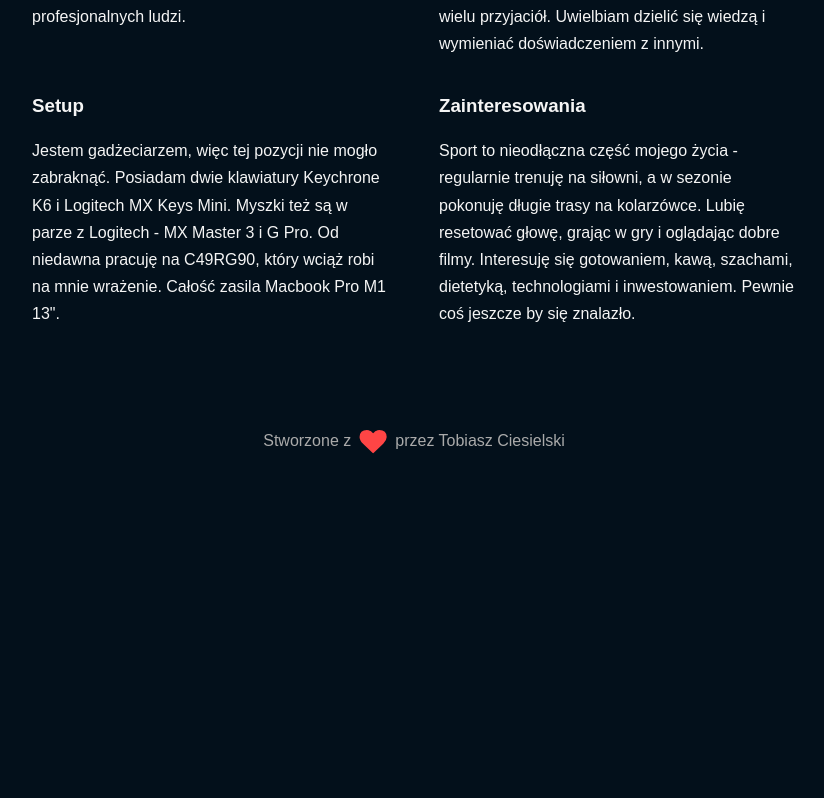
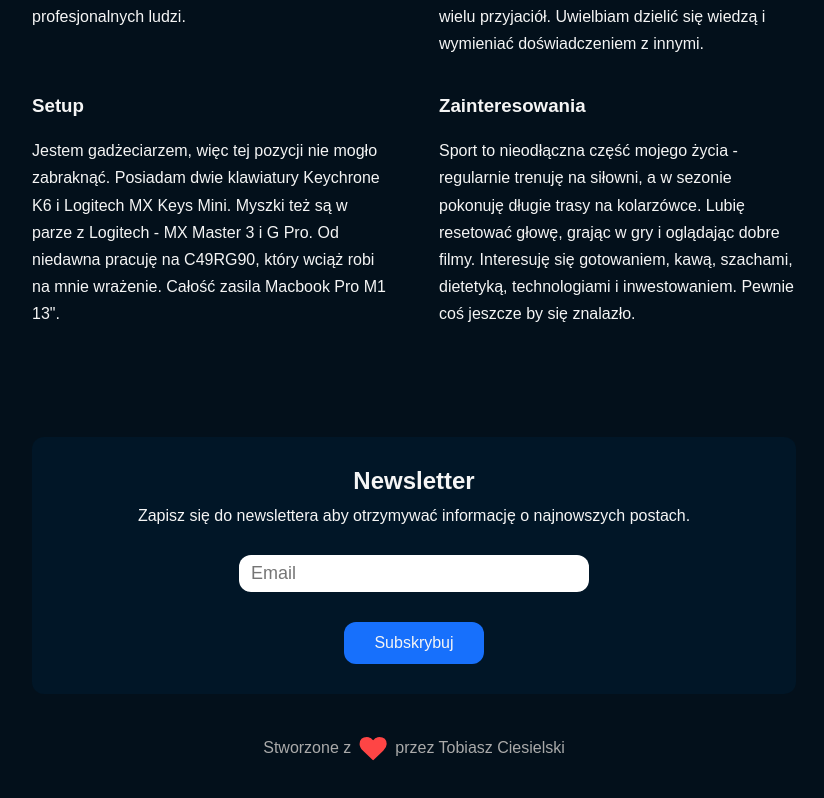
Before and after one commit to tobiaszciesielski/tciesielski.pl, a Next.js app: page /about in a window 1280 px wide. Shown: the part 1188-1986 px from the top of the page, without its empty margins (226-1050 px from the left). Before the commit the page ends 1683 px from the top, so only its background shows below. Built offline with nearby package versions, Linux system fonts and the light colour scheme.

Commit message:
Mailchimp wip

```diff
--- a/components/Footer/footer.module.scss
+++ b/components/Footer/footer.module.scss
@@ -2,8 +2,7 @@
 
 .footer {
   color: $light-white-2;
-  margin-top: $size-7;
-  padding: $size-7 0;
+  margin-bottom: $size-8;
   display: flex;
   gap: $size-3;
   align-items: center;
--- a/components/Layout/Layout.tsx
+++ b/components/Layout/Layout.tsx
@@ -2,6 +2,7 @@ import React from 'react';
 
 import { Footer } from '../Footer';
 import { Navbar } from '../Navbar';
+import { Newsletter } from '../Newsletter';
 
 import styles from './layout.module.scss';
 export interface LayoutProps {
@@ -14,6 +15,7 @@ export default function Layout(props: LayoutProps) {
       <div className={styles.layout__content}>
         <Navbar />
         {props.children}
+        <Newsletter />
         <Footer />
       </div>
     </div>
--- a/components/Navbar/navbar.module.scss
+++ b/components/Navbar/navbar.module.scss
@@ -5,8 +5,7 @@
   display: flex;
   justify-content: space-between;
   align-items: center;
-  padding: $size-7 0;
-  margin-bottom: $size-6;
+  margin: $size-7 0 $size-9 0;
 
   &__logo {
     cursor: pointer;
--- /dev/null
+++ b/components/Newsletter/Newsletter.tsx
@@ -0,0 +1,80 @@
+import React from 'react';
+import { useState } from 'react';
+
+import styles from './newsletter.module.scss';
+
+function getRequestParams(email: string) {
+  const apiKey = process.env.MAILCHIMP_API_KEY;
+  const dataCenter = apiKey?.split('-')[1];
+  const audienceId = process.env.MAILCHIMP_AUDIENCE_ID;
+
+  const url = `https://${dataCenter}.api.mailchimp.com/3.0/lists/${audienceId}/members`;
+
+  const data = {
+    email_address: email,
+    status: 'subscribed',
+  };
+
+  const base64ApiKey = Buffer.from(`anystring:${apiKey}`).toString('base64');
+
+  const headers = {
+    'Content-Type': 'application/json',
+    Authorization: `Basic ${base64ApiKey}`,
+  };
+
+  return {
+    url,
+    data,
+    headers,
+  };
+}
+
+export default function Newsletter() {
+  const [email, setEmail] = useState('');
+
+  const handleSubmit = (event: React.SyntheticEvent<HTMLFormElement>): void => {
+    event.preventDefault();
+    const params = getRequestParams(email);
+    fetch(params.url, {
+      method: 'POST',
+      headers: params.headers,
+      body: JSON.stringify(params.data),
+    })
+      .then((response) => response.json())
+      .then((data) => console.log(data))
+      .catch((error) => console.log(error));
+  };
+
+  const handleChange = (event: React.FormEvent<HTMLInputElement>): void => {
+    const input = event.target as HTMLInputElement;
+    setEmail(input.value);
+  };
+
+  return (
+    <div className={styles.newsletter}>
+      <h2 className={styles.newsletter__title}>Newsletter</h2>
+      <p className={styles.newsletter__description}>
+        Zapisz się do newslettera aby otrzymywać informację o najnowszych
+        postach.
+      </p>
+      <form
+        className={styles.newsletter__form}
+        onSubmit={handleSubmit}
+        action=""
+      >
+        <input
+          id="email"
+          name="EMAIL"
+          type="email"
+          placeholder="Email"
+          value={email}
+          onChange={handleChange}
+          className={styles.newsletter__input}
+        />
+        <button className={styles.newsletter__button} type="submit">
+          Subskrybuj
+        </button>
+      </form>
+    </div>
+  );
+}
--- /dev/null
+++ b/components/Newsletter/index.ts
@@ -0,0 +1,3 @@
+import Newsletter from './Newsletter';
+
+export { Newsletter };
--- /dev/null
+++ b/components/Newsletter/newsletter.module.scss
@@ -0,0 +1,47 @@
+@import 'variables';
+@import 'shared';
+
+.newsletter {
+  margin: $size-10 0 $size-7 0;
+  padding: $size-6;
+  background-color: $dark-blue-1;
+  border-radius: $size-4;
+  text-align: center;
+
+  &__title {
+    margin-bottom: $size-4;
+  }
+
+  &__description {
+    margin-bottom: $size-6;
+  }
+
+  &__form {
+    display: flex;
+    gap: $size-6;
+    flex-direction: column;
+    justify-content: center;
+    align-items: center;
+  }
+
+  &__button {
+    border-radius: $size-4;
+    padding: $size-4 $size-6;
+    font-size: 16px;
+    border: none;
+    outline: none;
+    cursor: pointer;
+    background-color: $light-blue-1;
+    color: $light-white-0;
+  }
+
+  &__input {
+    padding: $size-3 $size-4;
+    font-size: 18px;
+    width: 100%;
+    max-width: 350px;
+    outline: none;
+    border-radius: $size-4;
+    border: none;
+  }
+}
--- a/styles/_variables.scss
+++ b/styles/_variables.scss
@@ -8,6 +8,7 @@ $light-white-2: #aaa;
 $light-fuchsia-0: #c524b8;
 
 $light-blue-0: #17a8fc;
+$light-blue-1: #1770fc;
 
 $light-lime-0: #00ffa3;
 
@@ -21,5 +22,7 @@ $size-5: 18px;
 $size-6: 30px;
 $size-7: 40px;
 $size-8: 50px;
+$size-9: 70px;
+$size-10: 90px;
 
 $text-line-height: 1.7;
```
